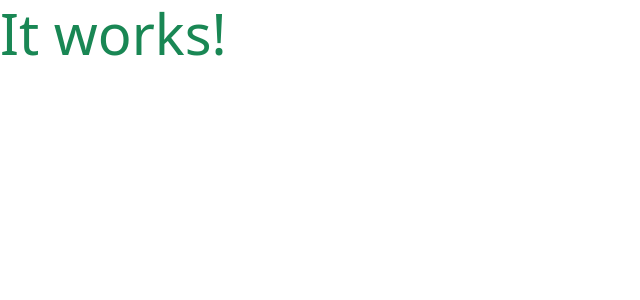
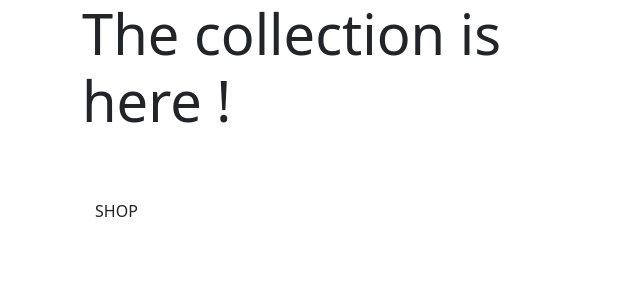
Before and after one commit to Code-Institute-Submissions/laurakubiliene-leafjewellery_AugResub, a Django app: page / in a window 1280 px wide. Shown: the top 300 px of the page, without its empty margins (0-640 px from the left). Run offline with Django 3.2, Linux system fonts and the light colour scheme.

Commit message:
added home page content

```diff
--- a/home/templates/home/index.html
+++ b/home/templates/home/index.html
@@ -1,6 +1,30 @@
 {% extends "base.html" %}
 {% load static %}
 
+{% block page_header %}
+    <div class="container header-contianer">
+        <div class="row">
+            <div class="col">
+
+            </div>
+        </div>
+    </div>
+{% endblock %}
+
 {% block content %}
-    <h1 class="display-4 text-success">It works!</h1>
+    <div class="container h-100">
+        <div class="row h-100">
+            <div class="col-7 col-md-6 my-auto">
+                <h1 class="display-4 logo-font text-black">
+                    The collection is here !
+                </h1>
+                <div class="my-5">
+                    <h4>
+                        <a href="" class="shop-now-button btn btn-ls rounded-0 text-uppercase py-3">Shop</a>
+                    </h4>
+                </div>
+            </div>
+        </div>
+    </div>
+
 {% endblock %}
```
